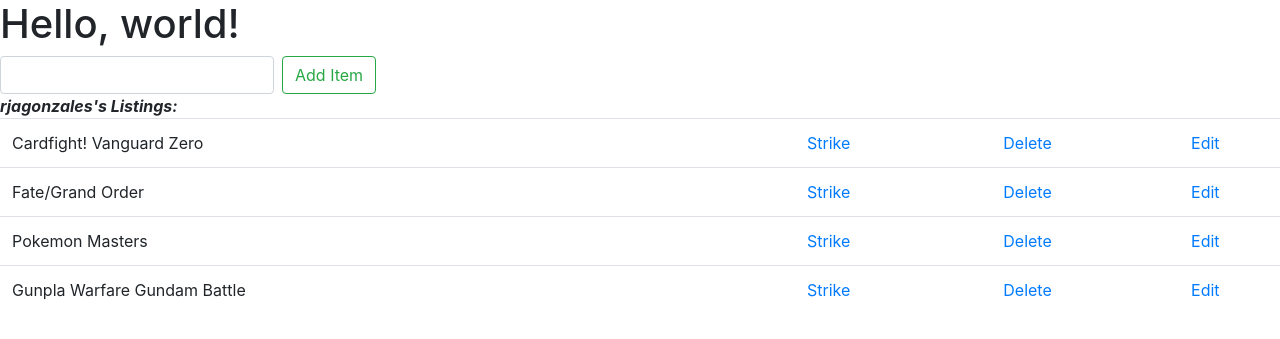
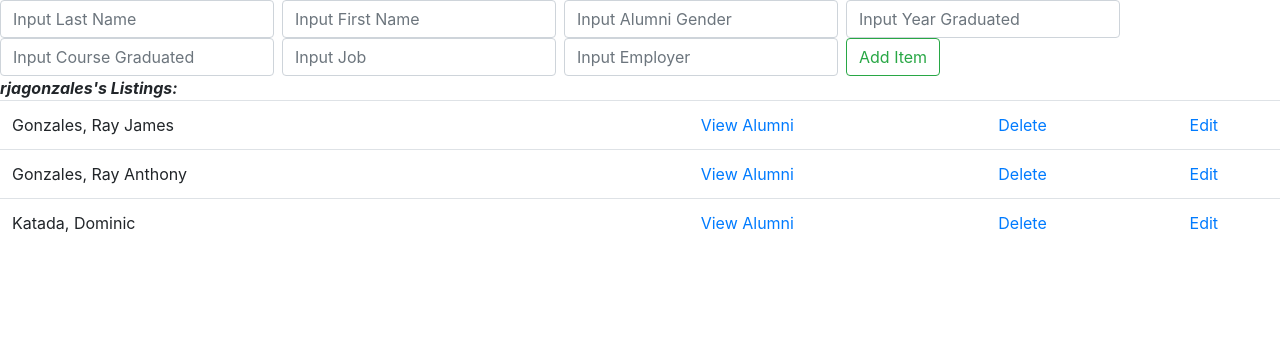
Before and after one commit to LousGndiner/django_todo_list, a Django app: page /listings/ in a window 1280 px wide. Shown: the part 56-395 px from the top of the page. Run offline with Django 3.2, Linux system fonts and the light colour scheme; data comes from the database, SQL or seed files in the repository; some libraries are stand-ins or nearby versions.

Commit message:
Second Commit

```diff
--- a/rjagonzales/settings.py
+++ b/rjagonzales/settings.py
@@ -25,7 +25,7 @@
 # SECURITY WARNING: don't run with debug turned on in production!
 DEBUG = True
 
-ALLOWED_HOSTS = []
+ALLOWED_HOSTS = ['localhost','rjagonzales.pythonanywhere.com']
 
 
 # Application definition
--- a/rjagonzales/urls.py
+++ b/rjagonzales/urls.py
@@ -23,8 +23,7 @@
     path('about/', todo_views.about, name='about'),
     path('contact/', todo_views.contact, name='contact'),
     path('listings/', todo_views.listings, name='listings'),
-    path('delete/<list_id>', todo_views.delete, name='delete'),
-    path('strike/<list_id>', todo_views.strike, name='strike'),
-    path('unstrike/<list_id>', todo_views.unstrike, name='unstrike'),
-    path('edit/<list_id>', todo_views.edit, name='edit'),
+    path('delete/<alumniModel_id>', todo_views.delete, name='delete'),
+    path('view_alumni/<alumniModel_id>', todo_views.view_alumni, name='view_alumni'),
+    path('edit/<alumniModel_id>', todo_views.edit, name='edit'),
 ]
--- a/todo_list/admin.py
+++ b/todo_list/admin.py
@@ -1,5 +1,5 @@
 from django.contrib import admin
-from .models import List
+from .models import AlumniModel
 
 # Register your models here.
-admin.site.register(List)
+admin.site.register(AlumniModel)
--- a/todo_list/models.py
+++ b/todo_list/models.py
@@ -1,8 +1,25 @@
 from django.db import models
 # Create your models here.
+'''
 class List(models.Model):
     item = models.CharField(max_length = 200)
     completed = models.BooleanField(default = False)
+    def __str__(self):
+        return self.item
+'''
+
+class AlumniModel(models.Model):
+    lastName    = models.CharField(max_length = 200)
+    firstName   = models.CharField(max_length = 200)
+    gender      = models.CharField(max_length = 200)
+    year        = models.IntegerField(max_length = 200)
+    course      = models.CharField(max_length = 200)
+    job         = models.CharField(max_length = 200)
+    employer    = models.CharField(max_length = 200)
 
     def __str__(self):
-        return self.item
+        return self.lastName + " " + self.firstName
+
+#perform the following after editing the model:
+#python3 manage.py makemigrations
+#python3 manage.py migrate
--- a/todo_list/templates/base.html
+++ b/todo_list/templates/base.html
@@ -20,31 +20,17 @@
 
 		  <div class="collapse navbar-collapse" id="navbarSupportedContent">
 			<ul class="navbar-nav mr-auto">
-
-			  <li class="nav-item active">
-				<a class="nav-link" href="{% url 'home' %}">Home <span class="sr-only">(current)</span></a>
-			  </li>
-			  <li class="nav-item">
-				<a class="nav-link" href="{% url 'about' %}">About</a>
-			  </li>
-			  <li class="nav-item">
-				<a class="nav-link" href="{% url 'contact' %}">Contact Us</a>
-			  </li>
-			  <li class="nav-item">
-				<a class="nav-link" href="{% url 'listings' %}">Listings</a>
-			  </li>
-
-
+			  <li class="nav-item active"><a class="nav-link" href="{% url 'home' %}">Home <span class="sr-only">(current)</span></a></li>
+			  <li class="nav-item"><a class="nav-link" href="{% url 'about' %}">About</a></li>
+			  <li class="nav-item"><a class="nav-link" href="{% url 'contact' %}">Contact Us</a></li>
+			  <li class="nav-item"><a class="nav-link" href="{% url 'listings' %}">Listings</a></li>
 			</ul>
 			<ul class="navbar-nav my-sm-0">
-			  <li class='nav-item'>
-			  <b class="nav-link" id="clockhere"></b>
-			  </li>
+			  <li class='nav-item'><b class="nav-link" id="clockhere"></b></li>
 			</ul>
 		  </div>
 		</nav>
 	<!-- navbar STOP -->
-    <h1>Hello, world!</h1>
 	{% block content %}
 	{% endblock %}
     <!-- Optional JavaScript -->
--- a/todo_list/templates/home.html
+++ b/todo_list/templates/home.html
@@ -3,5 +3,5 @@
 {% url 'home' %}
 
 {% block content %}
-	<b><i><u>Hello {{ user }}</u></i></b>
+	<h1>Welcome to the Alumni Tracker System. Current host: {{ user }}</h1>
 {% endblock %}
--- a/todo_list/templates/listings.html
+++ b/todo_list/templates/listings.html
@@ -1,26 +1,25 @@
 {% extends 'base.html' %}
 
-{% url 'listings' %}
-
-{% block content %}
+{% block content %}<!-- Temporary -->
 	<form class="form-inline my-2 my-lg-0" method="POST">{% csrf_token %}
-		<input class="form-control mr-sm-2" type="text" name="item">
+		<input class="form-control mr-sm-2" type="text" name="lastName" placeholder="Input Last Name" required>
+		<input class="form-control mr-sm-2" type="text" name="firstName" placeholder="Input First Name" required>
+		<input class="form-control mr-sm-2" type="text" name="gender" placeholder="Input Alumni Gender" required>
+		<input class="form-control mr-sm-2" type="text" name="year" placeholder="Input Year Graduated" required>
+		<input class="form-control mr-sm-2" type="text" name="course" placeholder="Input Course Graduated" required>
+		<input class="form-control mr-sm-2" type="text" name="job" placeholder="Input Job" required>
+		<input class="form-control mr-sm-2" type="text" name="employer" placeholder="Input Employer" required>
 		<button class="btn btn-outline-success my-2 my-sm-0" type="submit">Add Item</button>
 	</form>
 	<b><i>{{ user }}'s Listings:</i></b>
-	{% if all_items %}
+	{% if all_alumni %}
 	<table class='table'>
-	{% for things in all_items %}
+	{% for alumni in all_alumni %}
 		<tr>
-			{% if things.completed %}
-			<td><s>{{ things.item }}</s></td>
-			<td><center><a href="{% url 'unstrike' things.id %}">Unstrike</a></center></td>
-			{% else %}
-			<td>{{ things.item }}</td>
-			<td><center><a href="{% url 'strike' things.id %}">Strike</a></center></td>
-			{% endif %}
-			<td><center><a href="{% url 'delete' things.id %}">Delete</a></center></td>
-			<td><center><a href="{% url 'edit' things.id %}">Edit</a></center></td>
+			<td>{{ alumni.lastName }}, {{ alumni.firstName }}</td>
+			<td><center><a href="{% url 'view_alumni' alumni.id %}">View Alumni</a></center></td>
+			<td><center><a href="{% url 'delete' alumni.id %}">Delete</a></center></td>
+			<td><center><a href="{% url 'edit' alumni.id %}">Edit</a></center></td>
 		</tr>
 	{% endfor %}
 	</table>
--- a/todo_list/views.py
+++ b/todo_list/views.py
@@ -1,59 +1,57 @@
 from django.shortcuts import render, redirect
-from .models import List
-from .forms import ListForm, EditForm
+from .models import AlumniModel
+from .forms import ListAlumni
 
 # Create your views here.
+user = 'rjagonzales'
+my_name = 'Ray James Amer L. Gonzales'
 
 def home(request):
-    return render(request, 'home.html', { 'user': 'rjagonzales' })
+    return render(request, 'home.html', { 'user': user })
 
 def about(request):
-    my_name = 'Ray James Amer L. Gonzales'
     return render(request, 'about.html', { 'myname': my_name })
 
 def contact(request):
-    return render(request, 'contact-us.html', { 'user': 'rjagonzales' })
+    return render(request, 'contact-us.html', { 'user': user })
 
 def listings(request):
     if request.method == 'POST':
-        form = ListForm(request.POST or None)
+        form = ListAlumni(request.POST or None)
         if form.is_valid():
             form.save()
-            all_items = List.objects.all()
-            context = {'all_items': all_items, 'user':'rjagonzales'}
+            all_alumni = AlumniModel.objects.all()
+            context = {'all_alumni': all_alumni, 'user': user }
             return render(request, 'listings.html', context)
     else:
-        all_items = List.objects.all()
-        context = {'all_items': all_items, 'user':'rjagonzales'}
+        all_alumni = AlumniModel.objects.all()
+        context = {'all_alumni': all_alumni, 'user': user}
         return render(request, 'listings.html', context)
 
-def delete(request, list_id):
-    item = List.objects.get(pk = list_id)
+def delete(request, alumniModel_id):
+    item = AlumniModel.objects.get(pk = alumniModel_id)
     item.delete()
     return redirect('listings')
 
-def strike(request, list_id):
-    item = List.objects.get(pk = list_id)
-    item.completed = True
-    item.save()
-    return redirect('listings')
+def view_alumni(request, alumniModel_id):
+    alumni = AlumniModel.objects.get(pk = alumniModel_id)
+    context = {'alumniModel_id': alumniModel_id, 'alumni': alumni }
+    return render(request, 'view_alumni.html', context)
 
-def unstrike(request, list_id):
-    item = List.objects.get(pk = list_id)
-    item.completed = False
-    item.save()
-    return redirect('listings')
-
-def edit(request, list_id):
+def edit(request, alumniModel_id):
     if request.method == 'POST':
-        list_item = List.objects.get(pk = list_id)
-        form = EditForm(request.POST or None)
+        alumni = AlumniModel.objects.get(pk = alumniModel_id)
+        form = ListAlumni(request.POST or None)
         if form.is_valid():
-            updated_item = form.cleaned_data.get('item')
-            list_item.item = updated_item
-            list_item.save()
+            alumni.lastName = form.cleaned_data.get('lastName')
+            alumni.firstName = form.cleaned_data.get('firstName')
+            alumni.gender = form.cleaned_data.get('gender')
+            alumni.year = form.cleaned_data.get('year')
+            alumni.course = form.cleaned_data.get('course')
+            alumni.job = form.cleaned_data.get('job')
+            alumni.employer = form.cleaned_data.get('employer')
+            alumni.save()
             return redirect('listings')
-    else:
-        list_item = List.objects.get(pk = list_id)
-        context = {'list_id': list_id, 'list_item': list_item }
-        return render(request, 'edit.html', context)
+    alumni = AlumniModel.objects.get(pk = alumniModel_id)
+    context = {'alumniModel_id': alumniModel_id, 'alumni': alumni }
+    return render(request, 'edit.html', context)
```
Also changed, not shown: todo_list/forms.py (+4 -9 lines), todo_list/templates/edit.html (+8 -2 lines), todo_list/templates/view_alumni.html (added, +12 -0 lines), db.sqlite3, todo_list/migrations/0002_auto_20200517_0644.py (added).
